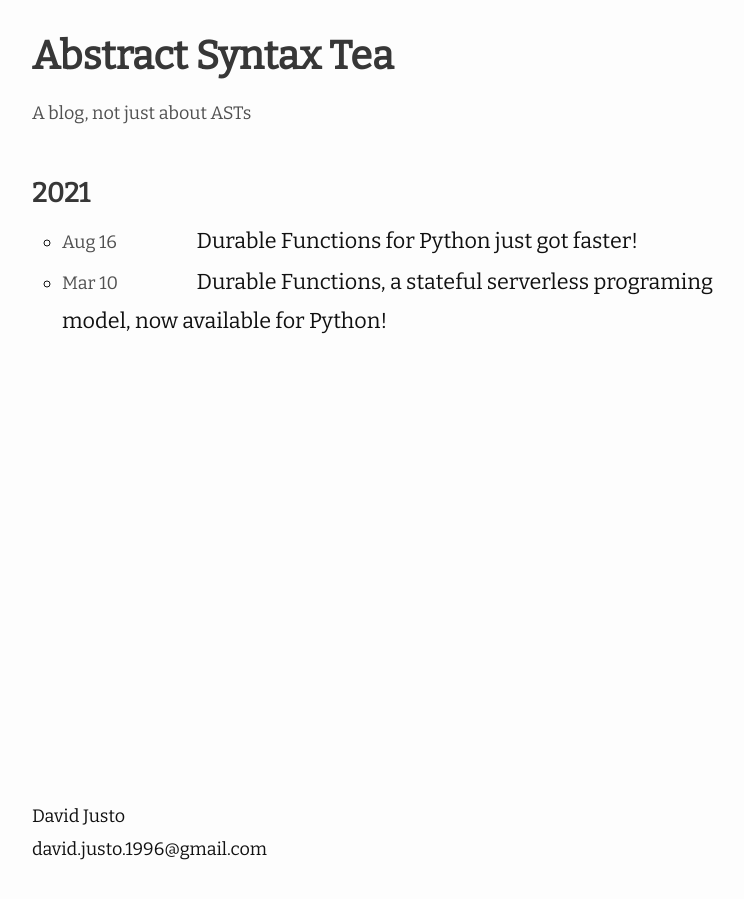
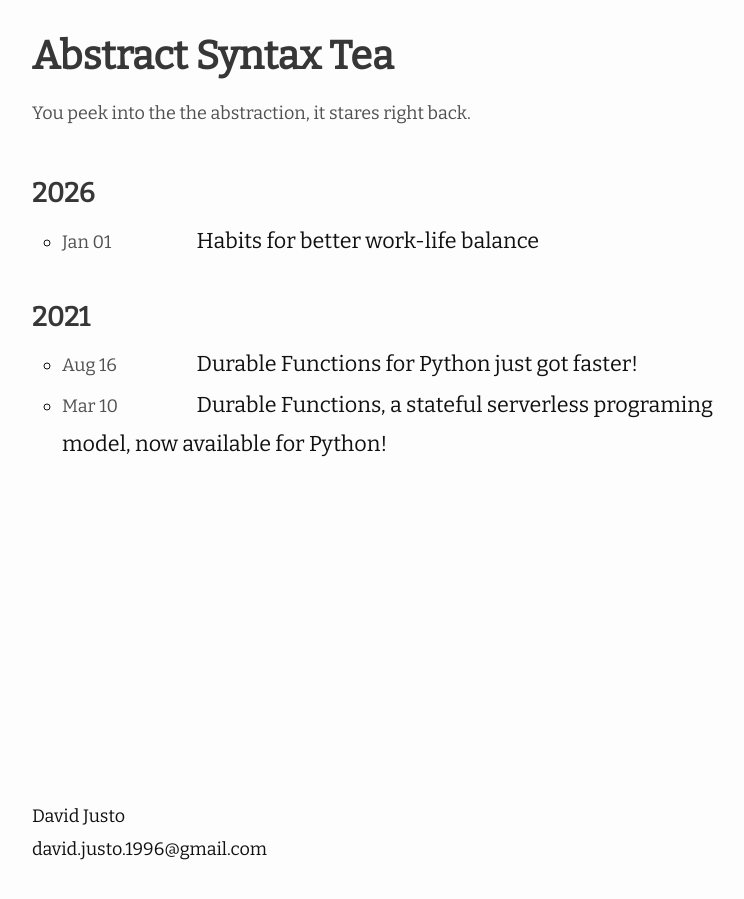
Before and after one commit to davidmrdavid/davidmrdavid.github.io, a Jekyll site: the page built from index.md, in a window 1280 px wide. Shown: the whole page, without its empty margins (238-982 px from the left). Built offline with Jekyll 4.4.1, drawn with Linux system fonts in a browser that asks for light colours; nearby versions of some CDN libraries.

Commit message:
add new post on wlb habits

```diff
--- a/_config.yml
+++ b/_config.yml
@@ -3,7 +3,7 @@ author: David Justo # Your name
 email: david.justo.1996@gmail.com # your email shown in the footer
 url: https://davidmrdavid.github.io # this is your site's root address.
 description: > # this means to ignore newlines until "show_excerpts:"
-  A blog, not just about ASTs
+  You peek into the the abstraction, it stares right back.
 favicon: "./favicon.ico" # set the favicon of the site
 
 show_excerpts: false # set to true to show excerpts on the homepage
--- a/_sass/moving/_base.scss
+++ b/_sass/moving/_base.scss
@@ -82,18 +82,19 @@ hr {
   margin-bottom: 20px;
   border: 0;
   height: 1px;
-  background: -webkit-linear-gradient(
-    left,
-    transparent,
-    rgba(0, 0, 0, 0.5),
-    transparent
-  );
-  background: linear-gradient(
-    left,
-    transparent,
-    rgba(0, 0, 0, 0.5),
-    transparent
-  );
+  background-color: $grey-color-light;
+  // background: -webkit-linear-gradient(
+  //   left,
+  //   transparent,
+  //   rgba(0, 0, 0, 0.5),
+  //   transparent
+  // );
+  // background: linear-gradient(
+  //   left,
+  //   transparent,
+  //   rgba(0, 0, 0, 0.5),
+  //   transparent
+  // );
 }
 
 /**
--- a/_sass/moving/_layout.scss
+++ b/_sass/moving/_layout.scss
@@ -279,6 +279,17 @@
       @include relative-font-size(1.25);
     }
   }
+
+  /**
+ * Footnotes
+ */
+.footnotes {
+  @include relative-font-size(0.88);
+  color: lighten($text-color, 5%);
+  line-height: 1.4;
+  margin-top: $spacing-unit * 1.5;
+}
+
 }
 
 .social-media-list {
```
Also changed, not shown: _posts/26-01-01-wlb-habits.md (added, +51 -0 lines).
